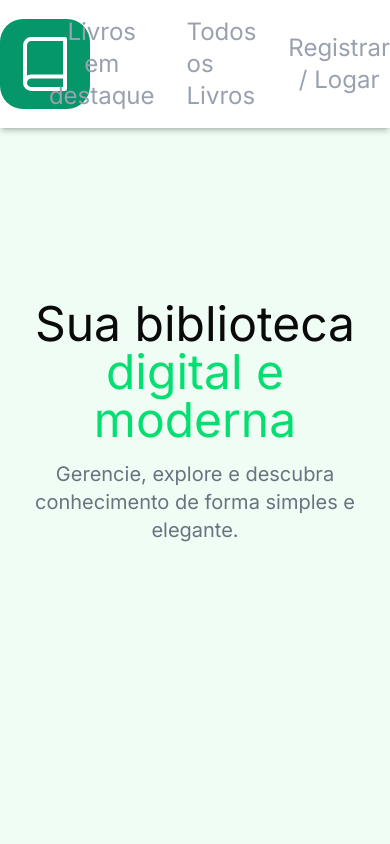
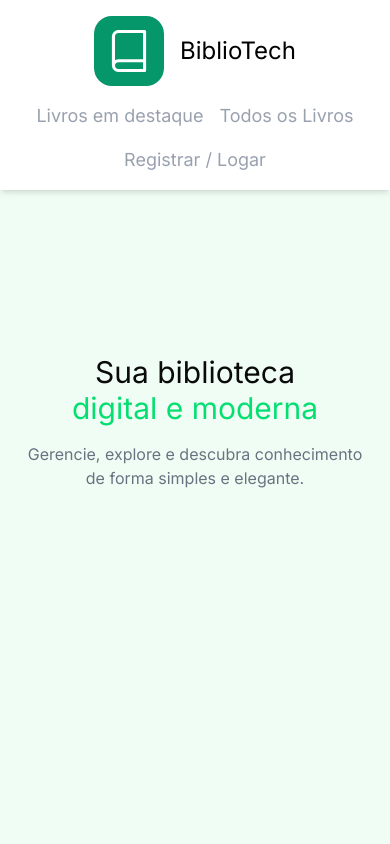
Before and after one commit to joaovicassis/projeto-final-byron, a Next.js app: page / in a window 390 px wide. Shown: the top 844 px of the page. Built offline with nearby package versions, Linux system fonts and the light colour scheme.

Commit message:
feat: responsividade geral aplicada

```diff
--- a/src/app/livros/page.tsx
+++ b/src/app/livros/page.tsx
@@ -1,17 +1,18 @@
 import BookCard from "@/src/components/BookCard";
 import { books } from "@/src/app/lib/livros";
 
-export default function LivrosPage(){
-    return(
-        <main className="flex-grow py-8 bg-green-50 pt-36">
-            <div className="container mx-auto">
-                <h1 className="text-3xl font-bold">Acervo</h1>
-                <div className="grid grid-cols-3 gap-8 mt-8">
-                    {books.map((books)=> (
-                        <BookCard key={books.id} book={books}/>
-                    ))}
-                </div>
-            </div>
-        </main>
-    )
+export default function LivrosPage() {
+  return (
+    <main className="flex-grow py-8 bg-green-50 pt-36">
+      <div className="container mx-auto px-4">
+        <h1 className="text-3xl sm:text-4xl font-bold">Acervo</h1>
+
+        <div className="grid grid-cols-1 sm:grid-cols-2 md:grid-cols-3 gap-6 mt-8">
+          {books.map((book) => (
+            <BookCard key={book.id} book={book} />
+          ))}
+        </div>
+      </div>
+    </main>
+  );
 }
--- a/src/app/page.tsx
+++ b/src/app/page.tsx
@@ -2,7 +2,7 @@
 
 import { useEffect, useRef, useState } from "react";
 import Carousel from "../components/Carousel";
-import Header from "../components/Header"; // ✅ agora importamos Header aqui
+import Header from "../components/Header";
 import Link from "next/link";
 import { useAuth } from "./lib/AuthContext";
 import AuthModal from "../components/AuthModal/AuthModal";
@@ -113,21 +113,24 @@ export default function Home() {
     <div className="flex-grow bg-green-50">
       <Header onDestacarClick={scrollToCatalogo} />
 
-      <section className="grid place-items-center h-screen">
-        <div className="flex flex-col items-center text-center px-4">
-          <h1 className="text-5xl md:text-6xl">Sua biblioteca</h1>
-          <p className="text-green-400 text-5xl md:text-6xl">digital e moderna</p>
-          <p className="text-gray-500 text-xl md:text-2xl mt-4">
+      {/* HERO */}
+      <section className="grid place-items-center h-screen px-4 text-center">
+        <div className="flex flex-col items-center">
+          <h1 className="text-3xl sm:text-4xl md:text-6xl">Sua biblioteca</h1>
+          <p className="text-green-400 text-3xl sm:text-4xl md:text-6xl">digital e moderna</p>
+          <p className="text-gray-500 text-base sm:text-lg md:text-2xl mt-4">
             Gerencie, explore e descubra conhecimento de forma simples e elegante.
           </p>
         </div>
       </section>
 
+      {/* CATÁLOGO */}
       <section
         ref={catalogoRef}
-        className="w-full flex flex-col items-center overflow-hidden gap-8 py-16"
+        className="w-full flex flex-col items-center overflow-hidden gap-8 py-16 px-4"
       >
-        <h1 className="text-5xl md:text-6xl">Catálogo</h1>
+        <h1 className="text-3xl sm:text-4xl md:text-6xl">Catálogo</h1>
+
         <Carousel
           booksOnPage={booksOnCurrentPage}
           onDelete={handleDeletarLivro}
@@ -137,11 +140,12 @@ export default function Home() {
           currentPage={currentPage}
           totalPages={totalPages}
         />
-        <div className="container mt-8 mb-10 w-full flex justify-center">
+
+        <div className="container mt-8 mb-10 w-full flex justify-center px-4">
           {isLoggedIn && (
             <button
               onClick={handleAdicionarClick}
-              className="bg-green-600 text-white px-6 py-3 rounded-full text-lg font-medium hover:bg-green-700 transition duration-200"
+              className="bg-green-600 text-white px-6 py-3 rounded-full text-lg font-medium hover:bg-green-700 transition duration-200 w-full max-w-xs sm:max-w-sm md:max-w-md"
             >
               + Adicionar Livro
             </button>
@@ -149,10 +153,10 @@ export default function Home() {
         </div>
       </section>
 
-      {/* Modal de Adição/Edição */}
+      {/* MODAL DE ADIÇÃO / EDIÇÃO */}
       {isModalOpen && formData && (
         <div className="fixed inset-0 bg-black/60 z-50 flex items-center justify-center p-4">
-          <div className="bg-white rounded-lg shadow-2xl p-6 w-full max-w-lg">
+          <div className="bg-white rounded-lg shadow-2xl p-6 w-full max-w-lg max-h-screen overflow-y-auto">
             <h2 className="text-2xl font-semibold mb-4">
               {editingBook ? 'Editar Livro' : 'Adicionar Novo Livro'}
             </h2>
@@ -174,7 +178,7 @@ export default function Home() {
         </div>
       )}
 
-      {/* Modal de Login/Cadastro */}
+      {/* MODAL DE AUTENTICAÇÃO */}
       {isAuthModalOpen && (
         <AuthModal onClose={() => setIsAuthModalOpen(false)} isOpen={isAuthModalOpen} />
       )}
--- a/src/components/AuthModal/AuthModal.tsx
+++ b/src/components/AuthModal/AuthModal.tsx
@@ -63,38 +63,38 @@ export default function AuthModal({ isOpen, onClose }: Props) {
   };
 
   return (
-    <div className="fixed inset-0 flex items-center justify-center bg-black/60 z-50">
-      <div className="bg-white p-6 rounded-lg w-80">
-        <h2 className="text-lg font-bold mb-4">
+    <div className="fixed inset-0 flex items-center justify-center bg-black/60 z-50 px-4">
+      <div className="bg-white p-4 sm:p-6 rounded-lg w-full max-w-sm shadow-lg">
+        <h2 className="text-base sm:text-lg font-bold mb-4 text-center">
           {isRegister ? "Criar Conta" : "Entrar"}
         </h2>
 
-        {error && <p className="text-red-500 text-sm">{error}</p>}
+        {error && <p className="text-red-500 text-sm mb-2">{error}</p>}
 
         <input
           type="text"
           placeholder="Usuário"
           value={username}
           onChange={(e) => setUsername(e.target.value)}
-          className="border p-2 w-full mb-2"
+          className="border p-2 w-full mb-2 rounded"
         />
         <input
           type="password"
           placeholder="Senha"
           value={password}
           onChange={(e) => setPassword(e.target.value)}
-          className="border p-2 w-full mb-4"
+          className="border p-2 w-full mb-4 rounded"
         />
 
         <button
           onClick={handleSubmit}
-          className="bg-blue-600 text-white px-4 py-2 rounded w-full"
+          className="bg-blue-600 text-white px-4 py-2 rounded w-full hover:bg-blue-700 transition"
         >
           {isRegister ? "Cadastrar" : "Entrar"}
         </button>
 
         <p
-          className="text-sm mt-4 text-center cursor-pointer text-blue-600"
+          className="text-sm mt-4 text-center cursor-pointer text-blue-600 hover:underline"
           onClick={() => setIsRegister(!isRegister)}
         >
           {isRegister ? "Já tem conta? Entrar" : "Não tem conta? Cadastre-se"}
--- a/src/components/EditUserModal/EditUserModal.tsx
+++ b/src/components/EditUserModal/EditUserModal.tsx
@@ -20,8 +20,6 @@ export default function EditUserModal({ isOpen, onClose }: Props) {
   const handleUpdate = async () => {
     const body = JSON.stringify({ nome, senha });
 
-    console.log("Dados enviados para o backend:", body);
-
     const res = await fetch(`/api/usuarios/${user?.id}`, {
       method: "PUT",
       headers: { "Content-Type": "application/json" },
@@ -29,28 +27,28 @@ export default function EditUserModal({ isOpen, onClose }: Props) {
     });
 
     const updatedUser = await res.json();
-    login(updatedUser); // atualiza o contexto com os dados novos
+    login(updatedUser);
     onClose();
   };
 
   const handleDelete = async () => {
     const confirmDelete = confirm("Tem certeza que deseja excluir sua conta?");
-
     if (!confirmDelete || !user?.id) return;
 
     await fetch(`/api/usuarios/${user.id}`, {
       method: "DELETE",
     });
 
-    logout(); // limpa o contexto
+    logout();
     onClose();
-    router.push("/"); // opcional: volta pra página inicial
+    router.push("/");
   };
 
   return (
-    <div className="fixed inset-0 bg-black/60 flex items-center justify-center z-50">
-      <div className="bg-white p-6 rounded-lg w-full max-w-md shadow-xl">
-        <h2 className="text-xl font-bold mb-4">Editar Perfil</h2>
+    <div className="fixed inset-0 bg-black/60 flex items-center justify-center z-50 px-4">
+      <div className="bg-white p-4 sm:p-6 rounded-lg w-full max-w-md shadow-xl">
+        <h2 className="text-base sm:text-xl font-bold mb-4 text-center">Editar Perfil</h2>
+
         <input
           value={nome}
           onChange={(e) => setNome(e.target.value)}
@@ -64,7 +62,8 @@ export default function EditUserModal({ isOpen, onClose }: Props) {
           type="password"
           className="w-full p-2 border rounded mb-4"
         />
-        <div className="flex justify-end gap-2">
+
+        <div className="flex flex-wrap justify-end gap-2">
           <button
             onClick={onClose}
             className="px-4 py-2 rounded bg-gray-200 hover:bg-gray-300"
--- a/src/components/Header/index.tsx
+++ b/src/components/Header/index.tsx
@@ -20,18 +20,20 @@ export default function Header({ onDestacarClick }: HeaderProps) {
   const [isAuthModalOpen, setIsAuthModalOpen] = useState(false);
 
   return (
-    <header className="fixed top-0 w-full z-50 bg-white py-4 mb-1 shadow-md">
-      <div className="flex justify-between container mx-auto">
-        <div className="container mx-auto flex justify-between">
+    <header className="fixed top-0 w-full z-50 bg-white py-4 shadow-md px-4">
+      <div className="container mx-auto flex flex-col md:flex-row items-center justify-between gap-4">
+        {/* Logo e título */}
         <div className="flex items-center gap-4 min-w-0">
           <Link href="/" className="min-w-[40px] flex-shrink-0">
-              <Image src="/Logo.svg" alt="Logo Bibliotech" width={90} height={90} />
+            <Image src="/Logo.svg" alt="Logo Bibliotech" width={70} height={70} />
           </Link>
-            <h1 className="text-[48px] text-black truncate">BiblioTech</h1>
+          <h1 className="text-2xl sm:text-3xl md:text-4xl lg:text-[48px] text-black truncate">
+            BiblioTech
+          </h1>
         </div>
 
-          <nav className="flex gap-8 text-gray-400 text-2xl items-center">
-            {/* Só renderiza o botão se a prop existir */}
+        {/* Navegação */}
+        <nav className="flex flex-wrap justify-center md:justify-end gap-4 sm:gap-6 text-gray-400 text-lg sm:text-xl md:text-2xl items-center">
           {onDestacarClick && (
             <button
               onClick={(e) => {
@@ -52,13 +54,13 @@ export default function Header({ onDestacarClick }: HeaderProps) {
             <>
               <button onClick={() => setIsEditModalOpen(true)}>
                 <CircleUser
-                    className="w-15 h-15 text-gray-400 hover:text-green-400 transition-colors cursor-pointer"
+                  className="w-7 h-7 sm:w-8 sm:h-8 text-gray-400 hover:text-green-400 transition-colors cursor-pointer"
                   strokeWidth={1.5}
                 />
               </button>
               <button
                 onClick={logout}
-                  className="text-2xl text-red-500 hover:text-red-600 transition-colors"
+                className="text-red-500 hover:text-red-600 transition-colors"
               >
                 Sair
               </button>
@@ -66,7 +68,7 @@ export default function Header({ onDestacarClick }: HeaderProps) {
           ) : (
             <button
               onClick={() => setIsAuthModalOpen(true)}
-                className="hover:text-green-400 transition-colors text-2xl"
+              className="hover:text-green-400 transition-colors"
             >
               Registrar / Logar
             </button>
@@ -77,7 +79,6 @@ export default function Header({ onDestacarClick }: HeaderProps) {
         <EditUserModal isOpen={isEditModalOpen} onClose={() => setIsEditModalOpen(false)} />
         <AuthModal isOpen={isAuthModalOpen} onClose={() => setIsAuthModalOpen(false)} />
       </div>
-      </div>
     </header>
   );
 }
```
Lines whose indentation alone changed are shown as unchanged.
